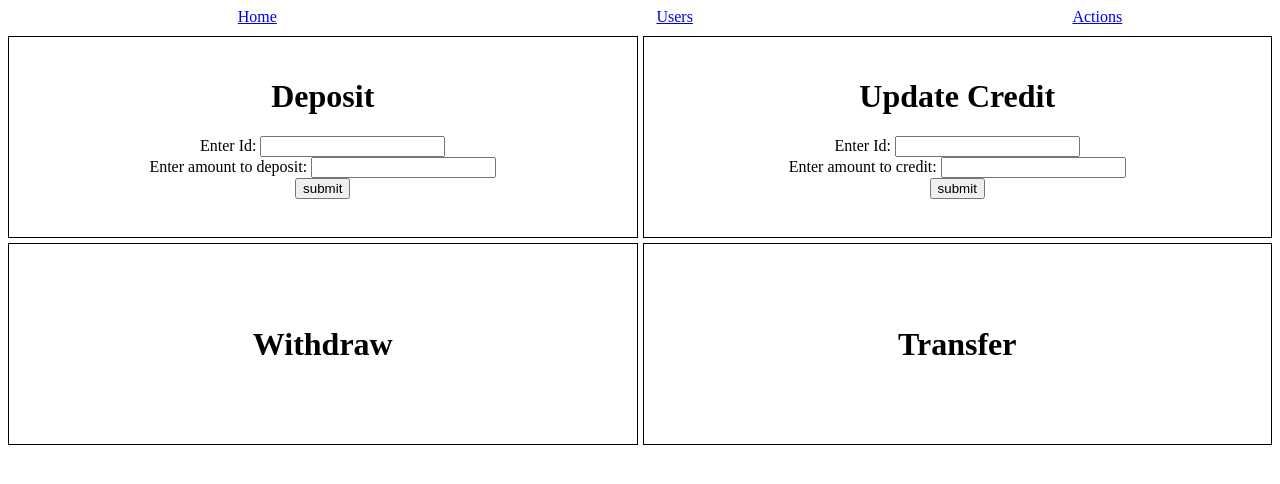
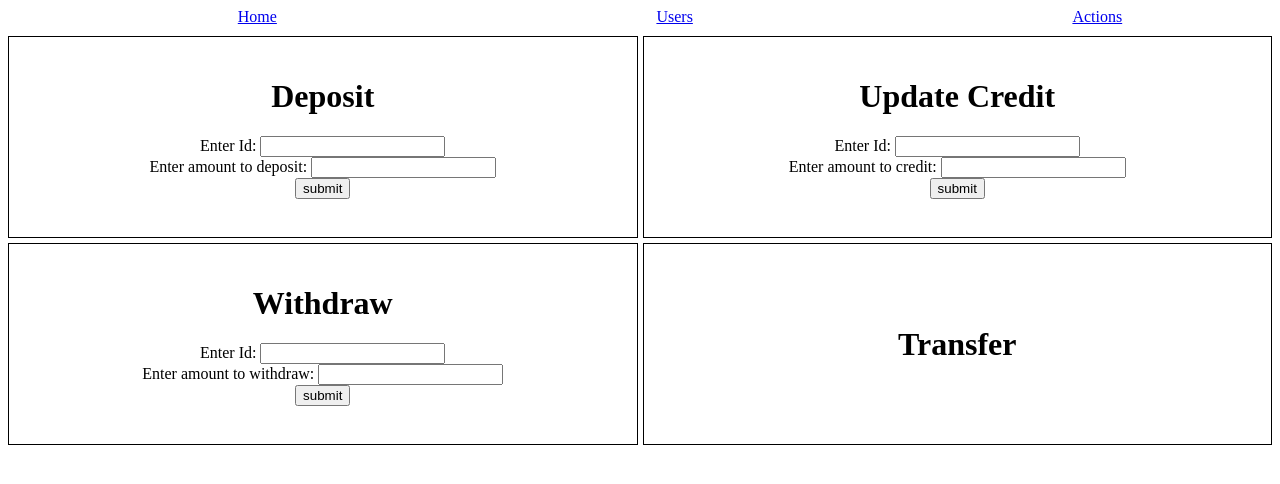
Before and after one commit to Adiso-1/Bank-API-MERN, a React (Create React App) app in the folder client/: page /actions in a window 1280 px wide. Shown: the top 484 px of the page. Built offline with nearby package versions, Linux system fonts and the light colour scheme; the HTML template or start-up script is replaced by a standard one.

Commit message:
withdraw

```diff
--- a/client/src/components/Credit/Credit.jsx
+++ b/client/src/components/Credit/Credit.jsx
@@ -21,6 +21,9 @@ const Credit = () => {
 			}, 2000);
 		} catch (error) {
 			setErrorMsg('Id is invalid');
+			setTimeout(() => {
+				setErrorMsg('');
+			}, 2000);
 		}
 	};
 	return (
@@ -47,13 +50,14 @@ const Credit = () => {
 						onChange={(e) => {
 							setCredit(e.target.value);
 						}}
+						min={0}
 						id="cash"
-						type="text"
+						type="number"
 					/>
 				</form>
 			</div>
 			<Button text="submit" onClick={handleSubmit} />
-			{isDeposit && <h3>Deposit fulfilled</h3>}
+			{isDeposit && <h3>Credit updated</h3>}
 			<h3>{errorMsg}</h3>
 		</div>
 	);
--- a/client/src/components/Deposit/Deposit.jsx
+++ b/client/src/components/Deposit/Deposit.jsx
@@ -21,6 +21,9 @@ const Deposit = () => {
 			}, 2000);
 		} catch (error) {
 			setErrorMsg('Id is invalid');
+			setTimeout(() => {
+				setErrorMsg('');
+			}, 2000);
 		}
 	};
 	return (
@@ -48,7 +51,8 @@ const Deposit = () => {
 							setCash(e.target.value);
 						}}
 						id="cash"
-						type="text"
+						min={0}
+						type="nubmer"
 					/>
 				</form>
 			</div>
--- a/client/src/components/Withdraw/Withdraw.jsx
+++ b/client/src/components/Withdraw/Withdraw.jsx
@@ -1,7 +1,64 @@
+import { useState } from 'react';
+import Button from '../Button/Button';
+import api from '../../api/api';
+
 const Withdraw = () => {
+	const [id, setId] = useState('');
+	const [withdraw, setWithdraw] = useState('');
+	const [errorMsg, setErrorMsg] = useState(null);
+	const [isWithdraw, setIsWithdraw] = useState(false);
+
+	const handleSubmit = async () => {
+		try {
+			const data = await api.put(`users/withdraw/${id}?cash=${withdraw}`);
+			console.log(data);
+			setId('');
+			setWithdraw('');
+			setErrorMsg('');
+			setIsWithdraw(true);
+			setTimeout(() => {
+				setIsWithdraw(false);
+			}, 2000);
+		} catch (error) {
+			setErrorMsg('Error: withdraw not filfiiled');
+			setTimeout(() => {
+				setErrorMsg('');
+			}, 2000);
+		}
+	};
 	return (
 		<div>
 			<h1>Withdraw</h1>
+			<div className="forms">
+				<form>
+					<label htmlFor="id">Enter Id: </label>
+					<input
+						value={id}
+						required={true}
+						onChange={(e) => {
+							setId(e.target.value);
+						}}
+						id="id"
+						type="text"
+					/>
+				</form>
+				<form>
+					<label htmlFor="withdraw">Enter amount to withdraw: </label>
+					<input
+						value={withdraw}
+						required={true}
+						onChange={(e) => {
+							setWithdraw(e.target.value);
+						}}
+						min={0}
+						id="withdraw"
+						type="number"
+					/>
+				</form>
+			</div>
+			<Button text="submit" onClick={handleSubmit} />
+			{isWithdraw && <h3>Withdraw successfully fulfilled</h3>}
+			<h3>{errorMsg}</h3>
 		</div>
 	);
 };
```
Also changed, not shown: 2 other files (tests, documents, lock files or other folders).
